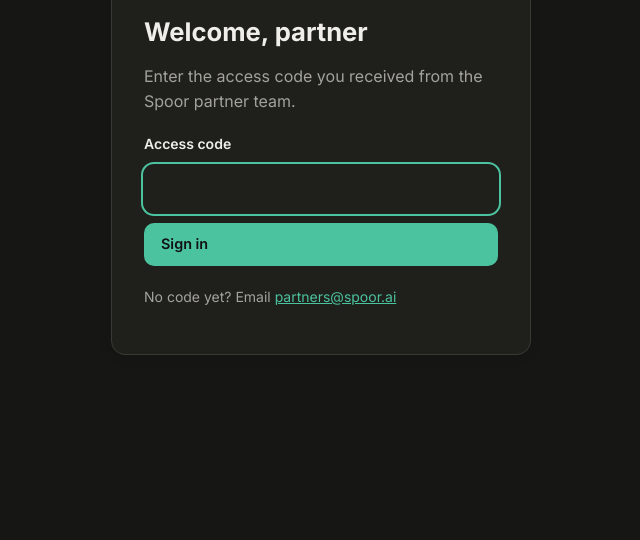
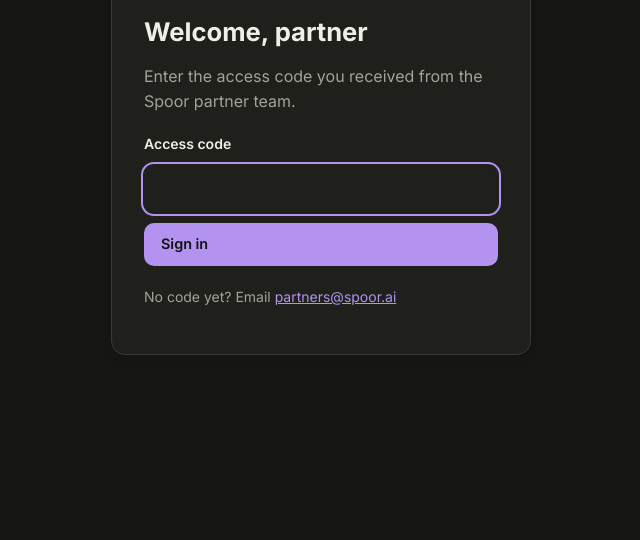
Before and after one commit to epartakki/spoor-partner-portal, a plain HTML site: page index.html in a window 1280 px wide. Shown: the part 260-800 px from the top of the page, without its empty margins (319-959 px from the left). Drawn offline with Linux system fonts and the dark colour scheme.

Commit message:
Change green accent color to purple
Co-Authored-By: Claude Opus 5.5 <noreply@anthropic.com>

```diff
--- a/styles.css
+++ b/styles.css
@@ -5,9 +5,9 @@
   --border: #dcdad3;
   --text: #22221f;
   --muted: #6b6a64;
-  --accent: #0f6e56;
-  --accent-bg: #e3f4ee;
-  --accent-text: #0b5443;
+  --accent: #6b3fa0;
+  --accent-bg: #efe8f8;
+  --accent-text: #55308a;
   --radius: 14px;
   --shadow: 0 1px 2px rgba(0,0,0,.04), 0 4px 16px rgba(0,0,0,.04);
 }
@@ -24,9 +24,9 @@ body[data-segment="ap"] {
     --border: #3a3a35;
     --text: #efeee9;
     --muted: #a3a29b;
-    --accent: #4cc39f;
-    --accent-bg: #173a30;
-    --accent-text: #8fe0c5;
+    --accent: #b392f0;
+    --accent-bg: #2d2240;
+    --accent-text: #d4c2f7;
   }
   body[data-segment="ap"] {
     --accent: #f08a66;
```
